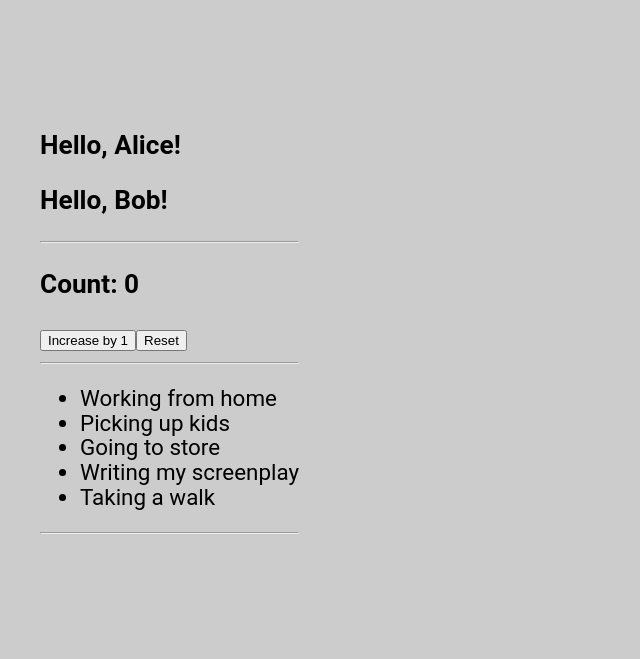
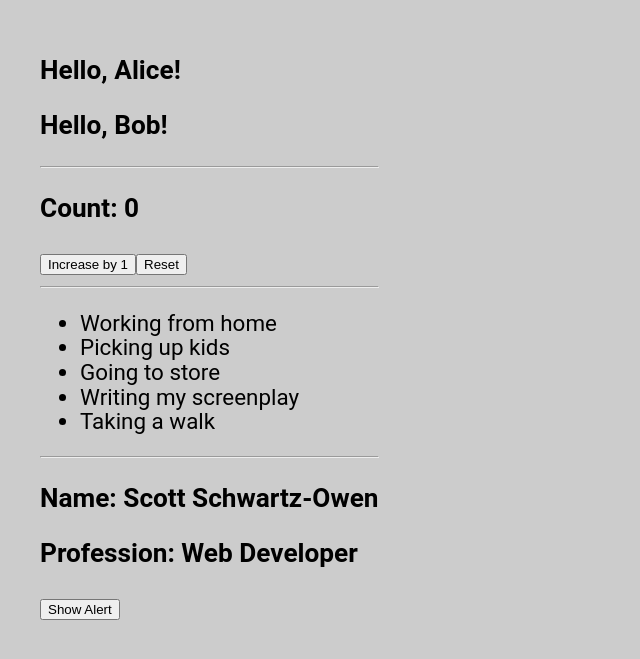
Before and after one commit to scottyschwartzowen/React_assignment_01, a React (Vite) app: page / in a window 1280 px wide. Shown: the part 115-774 px from the top of the page, without its empty margins (0-640 px from the left). Built offline with nearby package versions, Linux system fonts and the light colour scheme.

Commit message:
[Feature] Add alert as prop function

```diff
--- a/src/App.jsx
+++ b/src/App.jsx
@@ -1,8 +1,8 @@
 import Greeting from "./components/Greeting.jsx";
 import Counter from "./components/Counter.jsx";
+import UserInfo from "./components/UserInfo.jsx";
 
 function App() {
-
   const tasks = [
     "Working from home",
     "Picking up kids",
@@ -10,6 +10,10 @@ function App() {
     "Writing my screenplay",
     "Taking a walk",
   ];
+
+  const handleAlert = () => {
+    alert("You have added a user's info!");
+  };
 
   return (
     <div>
@@ -24,6 +28,11 @@ function App() {
         ))}
       </ul>
       <hr></hr>
+      <UserInfo
+        name='Scott Schwartz-Owen'
+        profession='Web Developer'
+        handleClick={handleAlert} // passing handleAlert as function prop to UserInfo component
+      />
     </div>
   );
 }
--- /dev/null
+++ b/src/components/UserInfo.jsx
@@ -0,0 +1,17 @@
+// This is now my function component for Task #4
+
+function UserInfo({ name, profession, handleClick }) {
+  return (
+    <div>
+      <h3>
+        <strong>Name:</strong> {name}
+      </h3>
+      <h3>
+        <strong>Profession:</strong> {profession}
+      </h3>
+      <button onClick={handleClick}>Show Alert</button>
+    </div>
+  );
+}
+
+export default UserInfo;
```
Also changed, not shown: src/UserInfo.jsx (deleted, +0 -28 lines).
